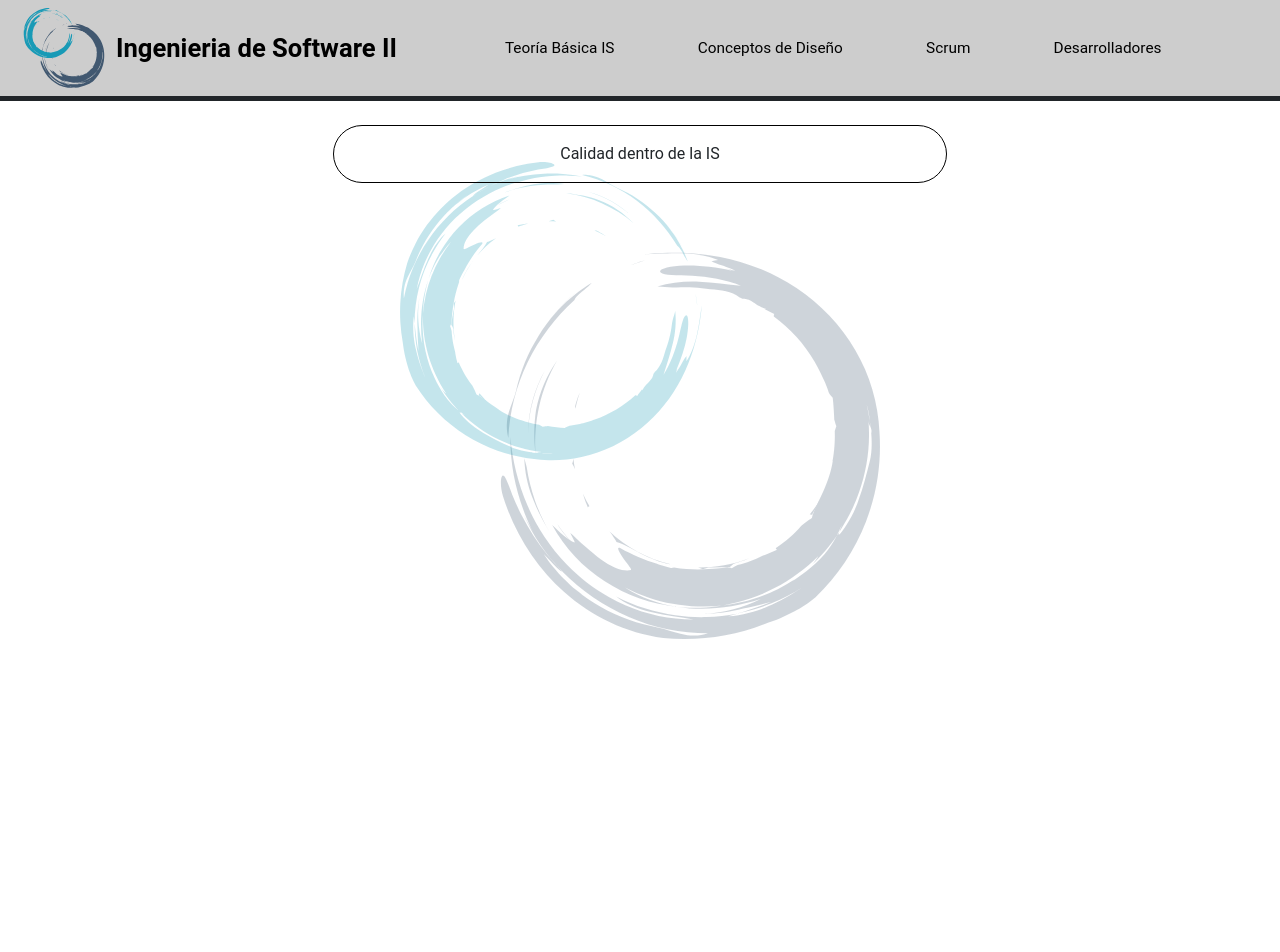
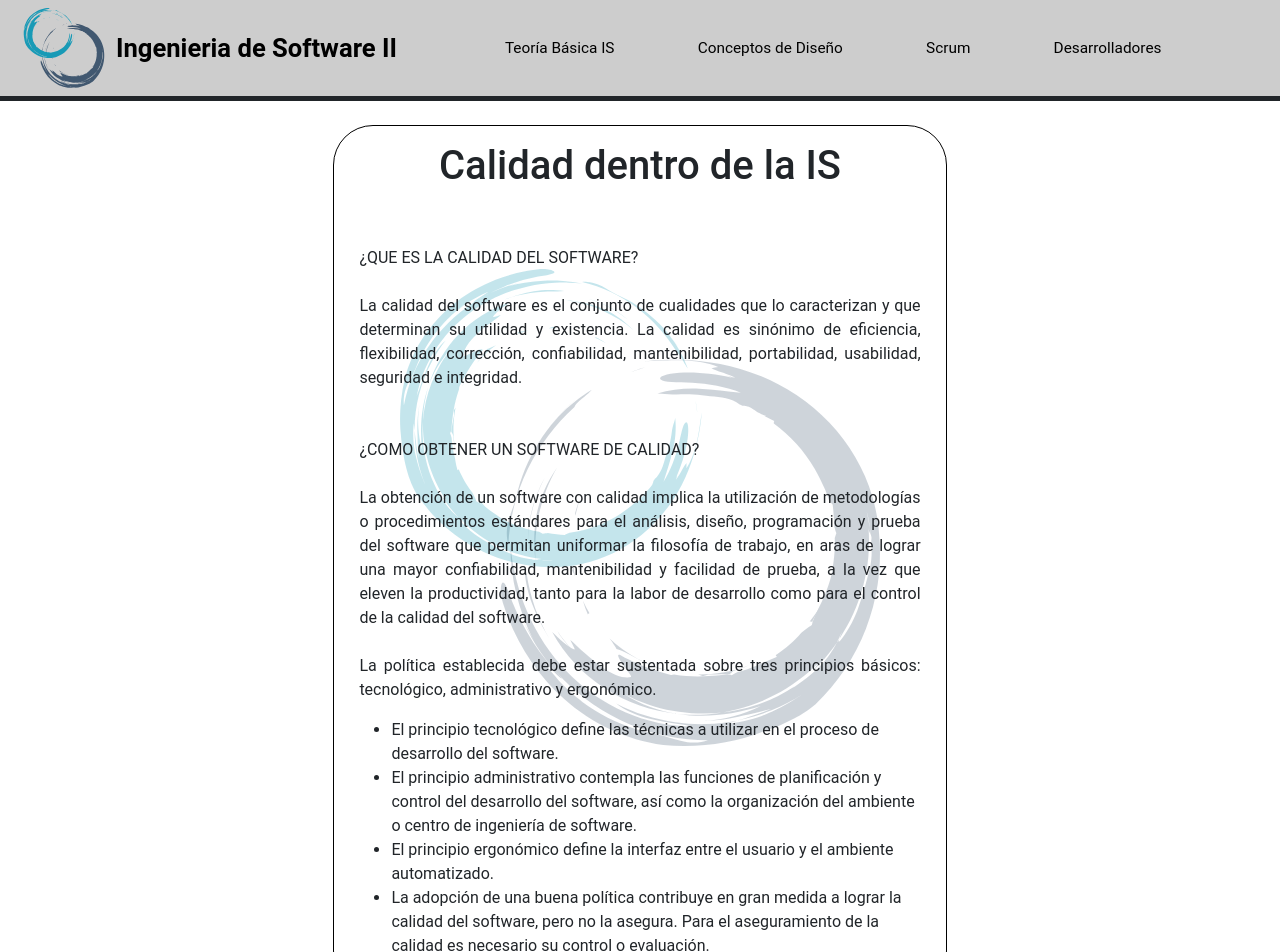
Before and after one commit to LanIkari/IS2_SCRUM_LosSeguidoresDeJesus, an Angular app in the folder IS-Scrum/: page /calidad in a window 1280 px wide. Shown: the top 952 px of the page. Before the commit the page ends 800 px from the top, so only its background shows below. Built offline with nearby package versions, Linux system fonts and the light colour scheme.

Commit message:
Calidad IS

```diff
--- a/IS-Scrum/src/app/calidad-is/calidad-is.component.html
+++ b/IS-Scrum/src/app/calidad-is/calidad-is.component.html
@@ -2,7 +2,43 @@
 <div class="container-fluid">
   <div class="row">
     <div class="col-lg-3"></div>
-    <div class="col-lg-6 container-prueba">Calidad dentro de la IS</div>
+    <div class="col-lg-6 container-prueba">
+      <h1>Calidad dentro de la IS</h1>
+      <br>
+      <br>
+      <p class="calidad-IS">
+        ¿QUE ES LA CALIDAD DEL SOFTWARE?
+        <br>
+        <br>
+        La calidad del software es el conjunto de cualidades que lo caracterizan y que determinan su utilidad y
+        existencia. La calidad es sinónimo de eficiencia, flexibilidad, corrección, confiabilidad, mantenibilidad,
+        portabilidad, usabilidad, seguridad e integridad.
+        <br>
+        <br>
+        <br>
+        ¿COMO OBTENER UN SOFTWARE DE CALIDAD?
+        <br>
+        <br>
+        La obtención de un software con calidad implica la utilización de metodologías o procedimientos estándares para
+        el análisis, diseño, programación y prueba del software que permitan uniformar la filosofía de trabajo, en aras
+        de lograr una mayor confiabilidad, mantenibilidad y facilidad de prueba, a la vez que eleven la productividad,
+        tanto para la labor de desarrollo como para el control de la calidad del software.
+        <br><br>
+        La política establecida debe estar sustentada sobre tres principios básicos: tecnológico, administrativo y
+        ergonómico.
+      </p>
+      <ul>
+        <li>El principio tecnológico define las técnicas a utilizar en el proceso de desarrollo del software.</li>
+        <li>El principio administrativo contempla las funciones de planificación y control del desarrollo del software,
+          así
+          como la organización del ambiente o centro de ingeniería de software.
+        </li>
+        <li>El principio ergonómico define la interfaz entre el usuario y el ambiente automatizado.</li>
+        <li>La adopción de una buena política contribuye en gran medida a lograr la calidad del software, pero no la
+          asegura. Para el aseguramiento de la calidad es necesario su control o evaluación.
+        </li>
+      </ul>
+    </div>
     <div class="col-lg-3"></div>
   </div>
 </div>
--- a/IS-Scrum/src/styles.css
+++ b/IS-Scrum/src/styles.css
@@ -289,3 +289,11 @@ div.col-lg-1 {
 .link-inactiv:hover{
   color: black;
 }
+
+ul{
+  text-align: left;
+}
+
+p.calidad-IS{
+  text-align: justify;
+}
```
